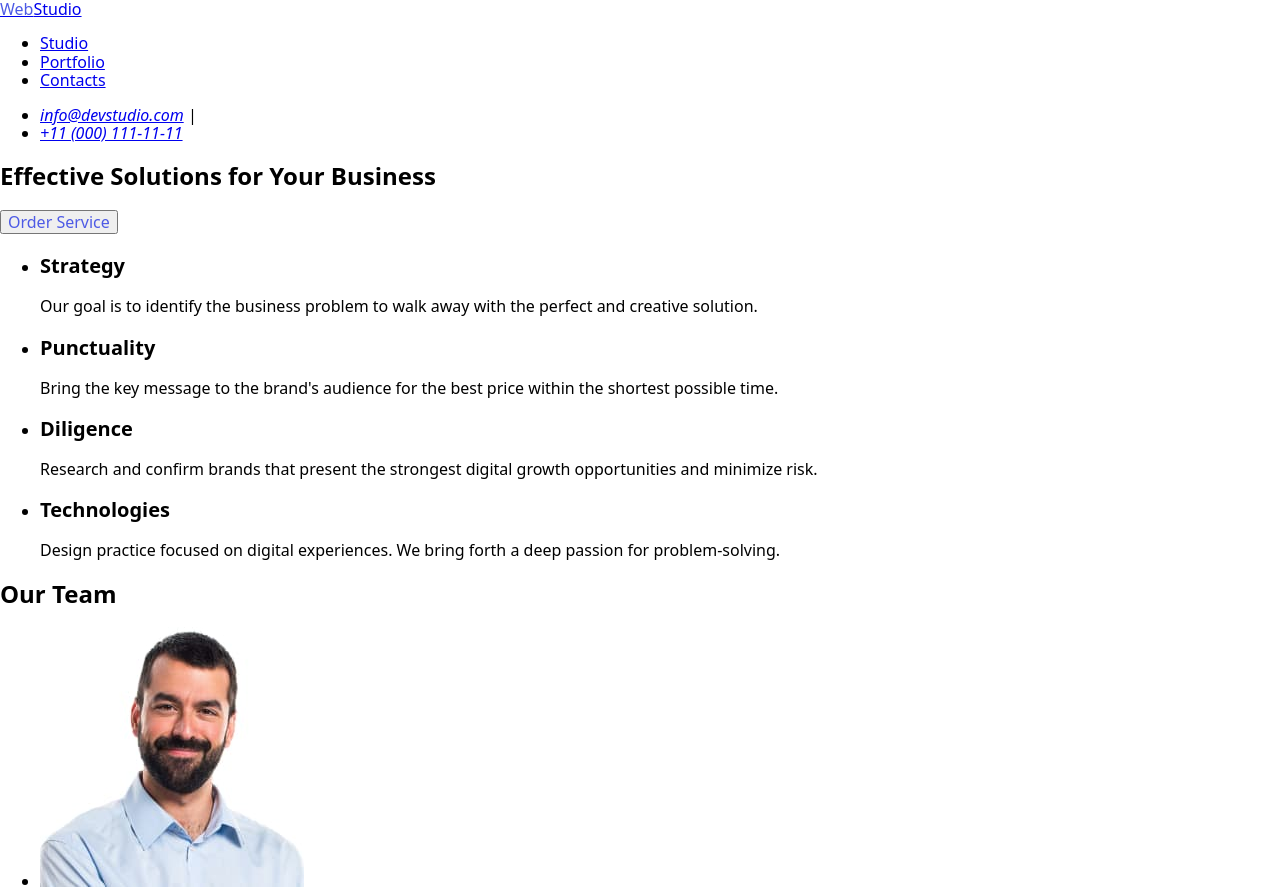
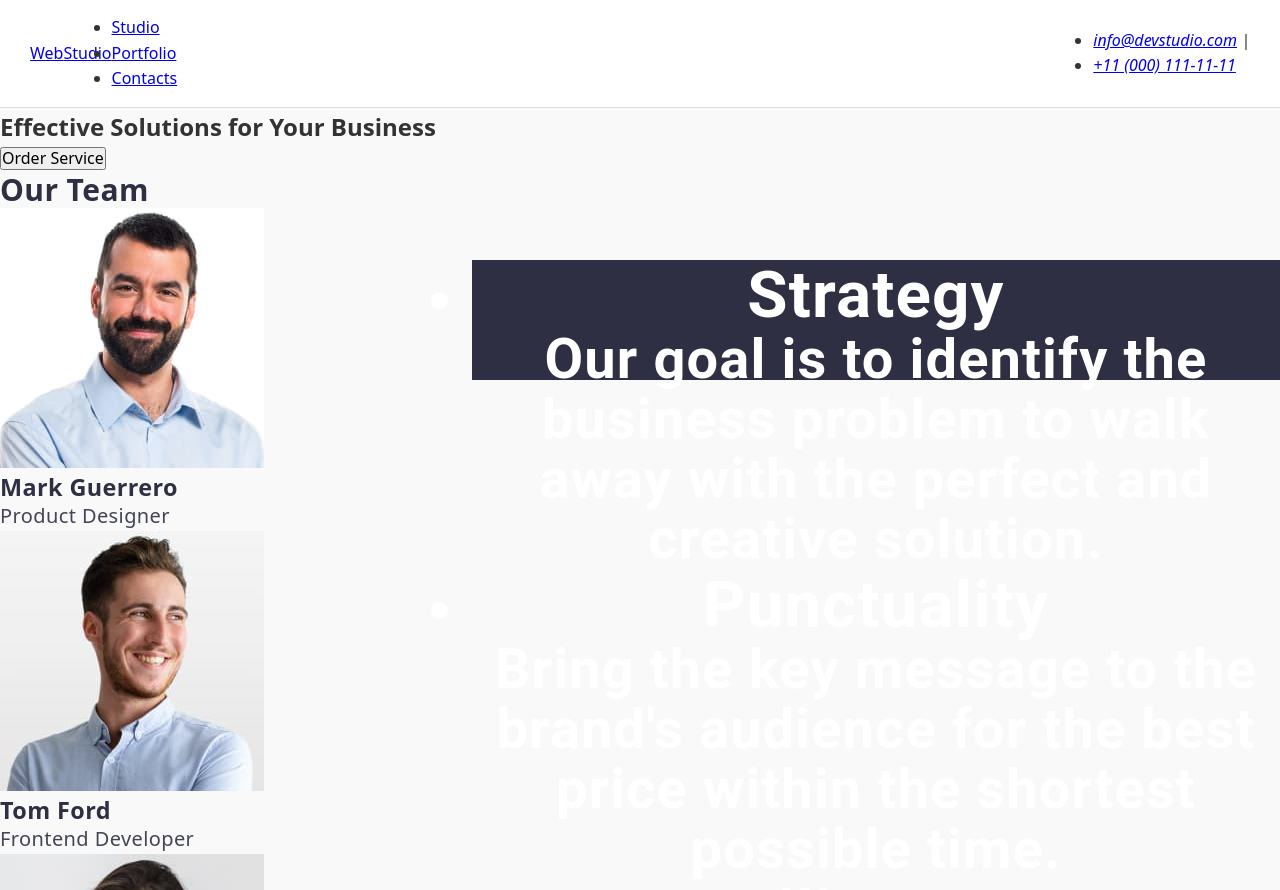
Before and after one commit to JeremiahVitaly/goit-markup-hw-02, a plain HTML site: page index.html in a window 1280 px wide. Shown: the top 890 px of the page. Drawn offline with nearby package versions, Linux system fonts and the light colour scheme; files whose address does not match are found by name.

Commit message:
Багато змін

```diff
--- a/index.html
+++ b/index.html
@@ -19,7 +19,7 @@
             <li><a class="nav-link" href="./index.html">Contacts</a></li>
     </ul>
 </nav>
-<address>
+<address class="nav">
     <ul class="contact-info">
         <li><a class="contact-info-link" href="mailto:info@devstudio.com">info@devstudio.com</a> |</li>
         <li><a class="contact-info-link" href="tel:+110001111111">+11 (000) 111-11-11</a></li>
@@ -81,7 +81,7 @@
         </ul>
     </section>
     <section class="document">
-        <h3>Our Portfolio</h3>
+        <h3 class="document-hero">Our Portfolio</h3>
         <ul>
             <li>
                 <img class= "document-img" src="./images 2/img-5.jpg." alt="" width="360" height="300">
--- a/styles.css
+++ b/styles.css
@@ -1,71 +1,92 @@
-/* navigation */
-.nav-logo{
-    width: 145px;
-    height: 24px;
+* {
+  margin: 0;
+  padding: 0;
+  box-sizing: border-box;
 }
 
-.nav-text{
-    color: #4D5AE5;
+body {
+  font-family: Roboto sans-serif 'Times New Roman';
+  line-height: 1.6;
+  color: #333;
+  background-color: #f9f9f9;
 }
 
-.contact-info-link{
-    font-size: 16px;
-    font-weight: 400;
+/* Шапка */
+.header {
+  display: flex;
+  justify-content: space-between;
+  align-items: center;
+  background-color: #fff;
+  padding: 15px 30px;
+  border-bottom: 1px solid #ddd;
 }
 
-/* Hero image */
-.hero__title{
-    font-size: 56px;
-    font-weight: 700;
+
+.nav {
+  display: flex;
+  align-items: center;
 }
 
-.hero-button{
-    color: #4D5AE5;
+.hero-bottom {
+  background-color: #4D5AE5;
+  font-family: "Roboto";
+  font-weight: 500;
+  line-height: 1.5;
+  letter-spacing: 0.04em;
+  color: #ffffff;
 }
 
-/* section 1 */
-.features-title{
+.features {
+  /* Effective Solutions for Your Business */
+
+position: absolute;
+color: #ffffff
+width: 496px;
+height: 120px;
+left: 472px;
+top: 260px;
+
+/* Header 1 */
+background-color: #2e2f42;
+font-family: 'Roboto';
+font-style: normal;
+font-weight: 700;
+font-size: 56px;
+line-height: 1.07;
+text-align: center;
+letter-spacing: 0.02em;
+
+/* WHITE */
+color: #FFFFFF;
+}
+
+.team {
+  font-weight: 500;
   font-size: 20px;
-  }
+  line-height: 1.2;
+  letter-spacing: 0.02em;
+  color: #2e2f42;
 
-  .features-text{
-    font-size: 16px;
-  }
+}
+.team-role {
+  line-height: 1.5;
+  letter-spacing: 0.02em;
+  color: #434455;
+}
 
-  /* Our team */
-  .team-img{
-
-  }
-  .team-name{
-    font-size: 20px;
-  }
-
-  .team-role{
-    font-size: 16px;
-  }
-
-  /* Our portfilo */
-  .document-img{
-
-  }
-
-  .document-name{
-
-  }
-
-  .document-text{
-
-  }
-
-  /* footer */
-  .footer-name{
-
-  }
-
-  .footer-title{
-    color: #4D5AE5;
-  }
-
-  .footer-text{
-
-  }
+.document {
+  background-color: #F4F4FD;
+  font-size: 36px;
+  line-height: 1.11;
+  text-align: center;
+  letter-spacing: 0.02em;
+  text-transform: capitalize;
+}
+.document-hero1{
+  font-size: 36px;
+  line-height: 1.11;
+  text-align: center;
+  letter-spacing: 0.02em;
+  text-transform: capitalize;
+  color:#2e2f42 ;
+}
```
